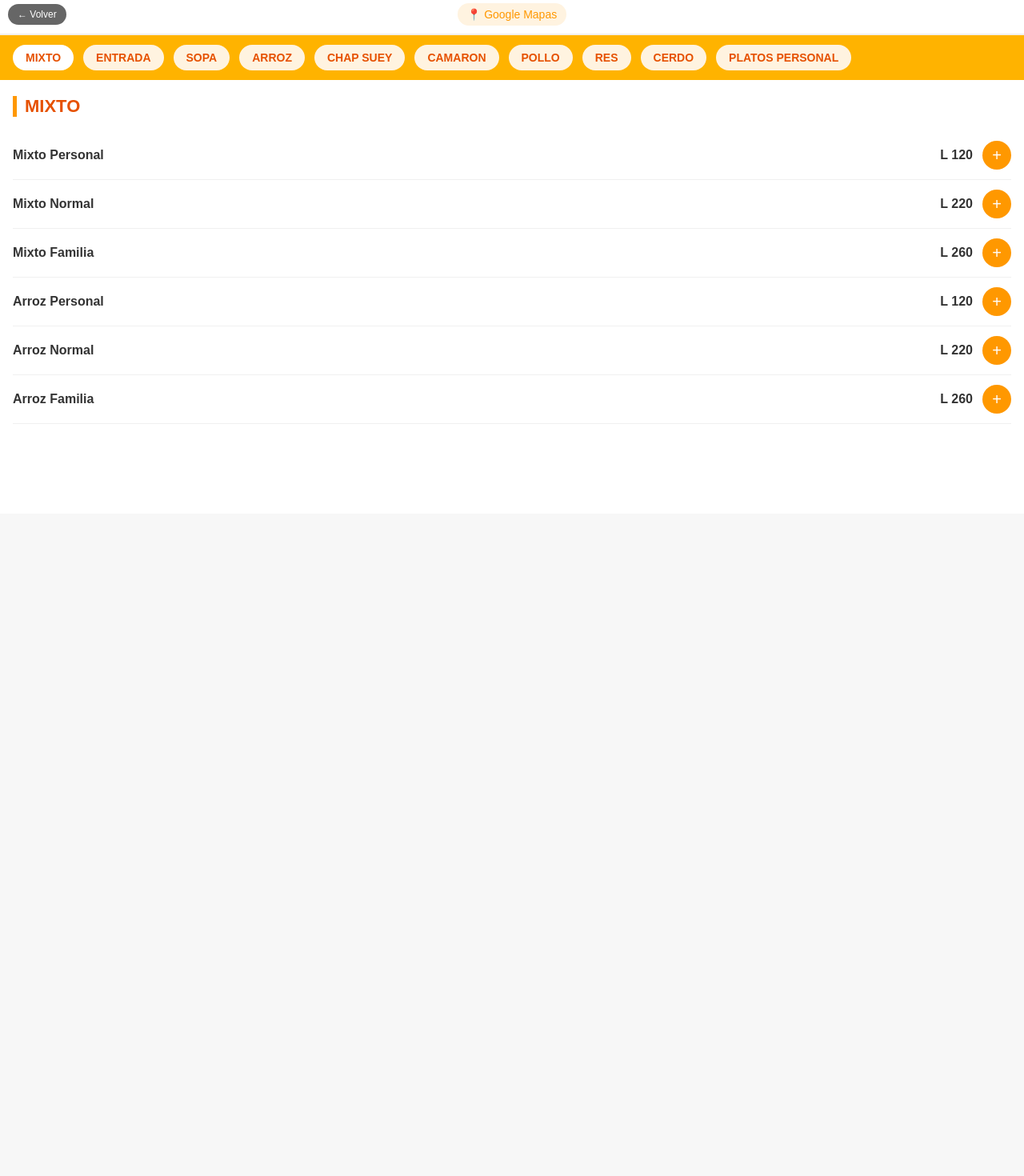
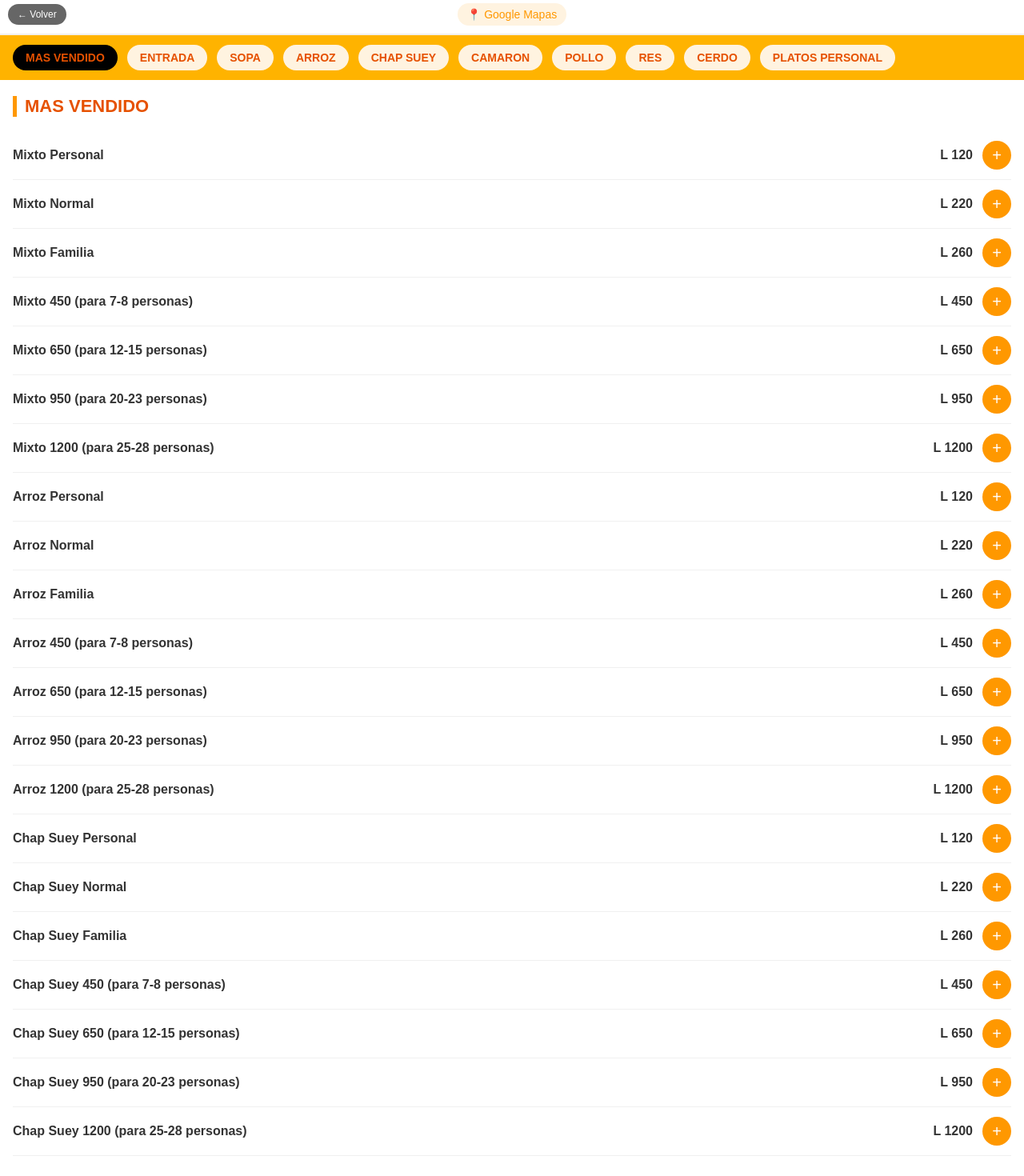
Before and after one commit to jackma0625/hnmenu, a React (Vite) app: page /restaurant/2 in a window 1280 px wide. Shown: the part 60-1530 px from the top of the page at 80% size. Before the commit the page ends 800 px from the top, so only its background shows below. Built offline with nearby package versions, Linux system fonts and the light colour scheme.

Commit message:
add items

```diff
--- a/src/components/restaurant/PremiumMenu.jsx
+++ b/src/components/restaurant/PremiumMenu.jsx
@@ -64,7 +64,7 @@ export default function PremiumMenu({ restaurant, addToCart }) {
             onClick={() => setActiveCategory(section.category)}
             style={{
               border: 'none',
-              background: activeCategory === section.category ? '#ffffff' : '#fff3e0',  // 选中白色，未选中浅橙
+              background: activeCategory === section.category ? '#000000' : '#fff3e0',  // 选中白色，未选中浅橙
               color: activeCategory === section.category ? '#e65100' : '#e65100',  // 深橙色文字
               padding: '8px 16px',
               borderRadius: '999px',
--- a/src/data/menus/hongkong.js
+++ b/src/data/menus/hongkong.js
@@ -1,13 +1,28 @@
 export const hongkongMenu = [
   {
-    category: 'MIXTO',
+    category: 'MAS VENDIDO',
     items: [
       { name: 'Mixto Personal', price: 120 },
       { name: 'Mixto Normal', price: 220 },
       { name: 'Mixto Familia', price: 260 },
+      { name: 'Mixto 450 (para 7-8 personas)', price: 450 },
+      { name: 'Mixto 650 (para 12-15 personas)', price: 650 },
+      { name: 'Mixto 950 (para 20-23 personas)', price: 950 },
+      { name: 'Mixto 1200 (para 25-28 personas)', price: 1200 },
       { name: 'Arroz Personal', price: 120 },
       { name: 'Arroz Normal', price: 220 },
       { name: 'Arroz Familia', price: 260 },
+      { name: 'Arroz 450 (para 7-8 personas)', price: 450 },
+      { name: 'Arroz 650 (para 12-15 personas)', price: 650 },
+      { name: 'Arroz 950 (para 20-23 personas)', price: 950 },
+      { name: 'Arroz 1200 (para 25-28 personas)', price: 1200 },
+      { name: 'Chap Suey Personal', price: 120 },
+      { name: 'Chap Suey Normal', price: 220 },
+      { name: 'Chap Suey Familia', price: 260 },
+      { name: 'Chap Suey 450 (para 7-8 personas)', price: 450 },
+      { name: 'Chap Suey 650 (para 12-15 personas)', price: 650 },
+      { name: 'Chap Suey 950 (para 20-23 personas)', price: 950 },
+      { name: 'Chap Suey 1200 (para 25-28 personas)', price: 1200 },
 
 
 
@@ -32,12 +47,12 @@ export const hongkongMenu = [
     items: [
       { name: 'Sopa Hong Kong', price: 150 },
       { name: 'Sopa Wantan', price: 150 },
-      { name: 'Sopa Wantan (Tallarin de Arroz)', price: 180 },
+      { name: 'Sopa Wantan (con Tallarin de Arroz)', price: 180 },
       { name: 'Sopa de Pollo', price: 140 },
-      { name: 'Sopa de Pollo (Crema Maiz)', price: 170 },
+      { name: 'Sopa de Pollo (con Crema Maiz y Huevo)', price: 170 },
       { name: 'Sopa de Res', price: 150 },
-      { name: 'Sopa de Camaron (Verduras)', price: 190 },
-      { name: 'Sopa de Camaron (Leche Coco)', price: 190 },
+      { name: 'Sopa de Camaron (con Verduras)', price: 190 },
+      { name: 'Sopa de Camaron (con Leche Coco)', price: 190 },
       { name: 'Sopa de Caracol', price: 210 },
       { name: 'Sopa de Filete de pescado', price: 210 },
       { name: 'Sopa de Marinera', price: 230 },
@@ -57,7 +72,7 @@ export const hongkongMenu = [
       { name: 'Arroz con Mariscos', price: 290 },
       { name: 'Arroz con Pollo en Salsa Curry', price: 230 },
       { name: 'Arroz Picante con Jalapeno', price: 220 },
-      { name: 'Arroz Blanco con Camaron', price: 280 },
+      { name: 'Arroz Blanco con Camaron y extra cebollinas y huevos', price: 280 },
     ],
   },
   {
```
